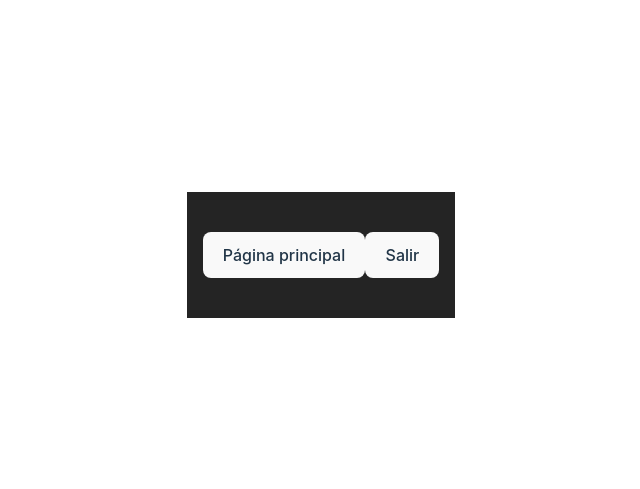
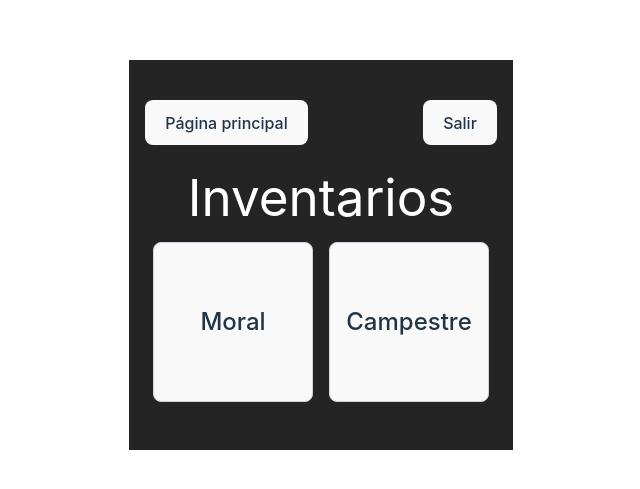
Before and after one commit to garciazapiain/admin-nectario, a Vue app in the folder frontend/: page /inventarios in a window 1280 px wide. Shown: the part 145-634 px from the top of the page, without its empty margins (319-959 px from the left). Built offline with nearby package versions, Linux system fonts and the light colour scheme.

Commit message:
Revert "cambiar nombre de modulo toma inventario a pedidos"
This reverts commit bc1ce48dcbf887d855993aab67a9b5c77bee1a77.

```diff
--- a/frontend/src/components/Home.vue
+++ b/frontend/src/components/Home.vue
@@ -19,7 +19,7 @@ onMounted(() => {
 
 <template>
   <div class="flex flex-wrap">
-    <button class="button" @click="() => navigateTo('/pedidos')">Pedidos</button>
+    <button class="button" @click="() => navigateTo('/inventarios')">Toma Inventario</button>
     <button class="button" @click="() => navigateTo('/existenciasresumen')">Resumen Existencias</button>
     <button class="button" v-if="isAdmin" @click="() => navigateTo('/compra')">Compra del dia</button>
     <button class="button" v-if="isAdmin" @click="() => navigateTo('/platillos')">Platillos</button>
@@ -28,9 +28,9 @@ onMounted(() => {
     <button class="button" v-if="isAdmin" @click="() => navigateTo('/pronosticodemandainsumos')">
       Pronóstico Demanda Insumos
     </button>
-    <button class="button" v-if="isAdmin" @click="() => navigateTo('/historialcompra')">
+    <!-- <button class="button" v-if="isAdmin" @click="() => navigateTo('/historialcompra')">
       Historial Compras
-    </button>
+    </button> -->
     <button class="button" v-if="isAdmin" @click="() => navigateTo('/consumoinsumos')">
       Consumo Insumos
     </button>
--- a/frontend/src/components/Pedidos/Home.vue
+++ b/frontend/src/components/Inventarios/Home.vue
@@ -4,17 +4,17 @@ import { useRouter } from "vue-router";
 const router = useRouter();
 
 const handleClickMoral = () => {
-  router.push("/pedidos/moral");
+  router.push("/inventarios/moral");
 };
 
 const handleClickBosques = () => {
-  router.push("/pedidos/bosques");
+  router.push("/inventarios/bosques");
 };
 </script>
 
 <template>
   <div>
-    <h1>Pedidos</h1>
+    <h1>Inventarios</h1>
     <div class="flex flex-wrap">
       <button class="button" @click="handleClickMoral">Moral</button>
       <button class="button" @click="handleClickBosques">Campestre</button>
--- a/frontend/src/components/Pedidos/Pedidos.vue
+++ b/frontend/src/components/Inventarios/TomaInventario.vue
@@ -12,7 +12,7 @@
         <polyline points="19 12 12 19 5 12"></polyline>
       </svg>
     </div>
-    <h1>Pedido - {{ store === "bosques" ? "Campestre" : "Moral" }}</h1>
+    <h1>Toma Inventario - {{ store === "bosques" ? "Campestre" : "Moral" }}</h1>
     <div class="update-info">
       <p class="update-text">
         Última actualización:
```
Also changed, not shown: frontend/src/routes.js (+4 -4 lines), 1 other file (tests, documents, lock files or other folders).
